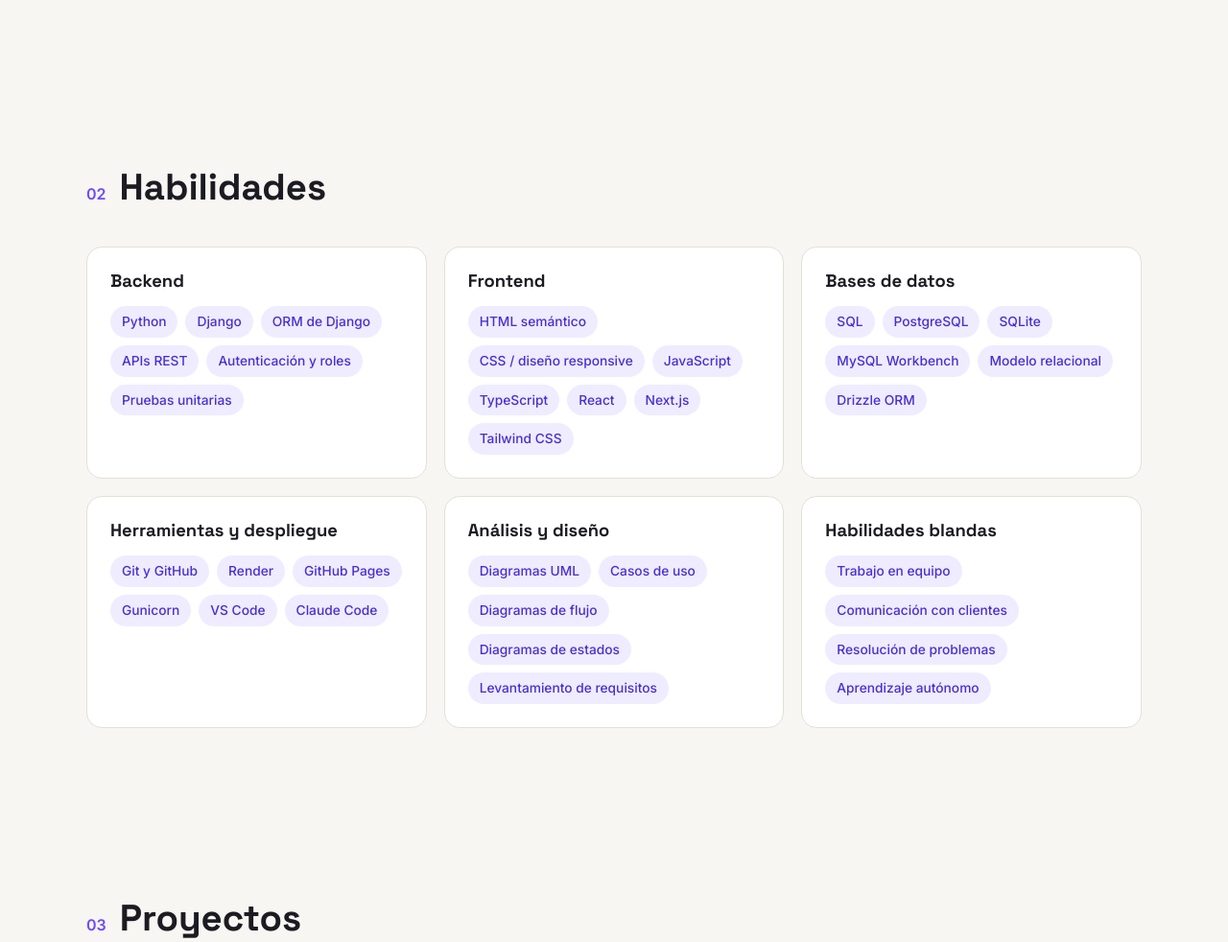
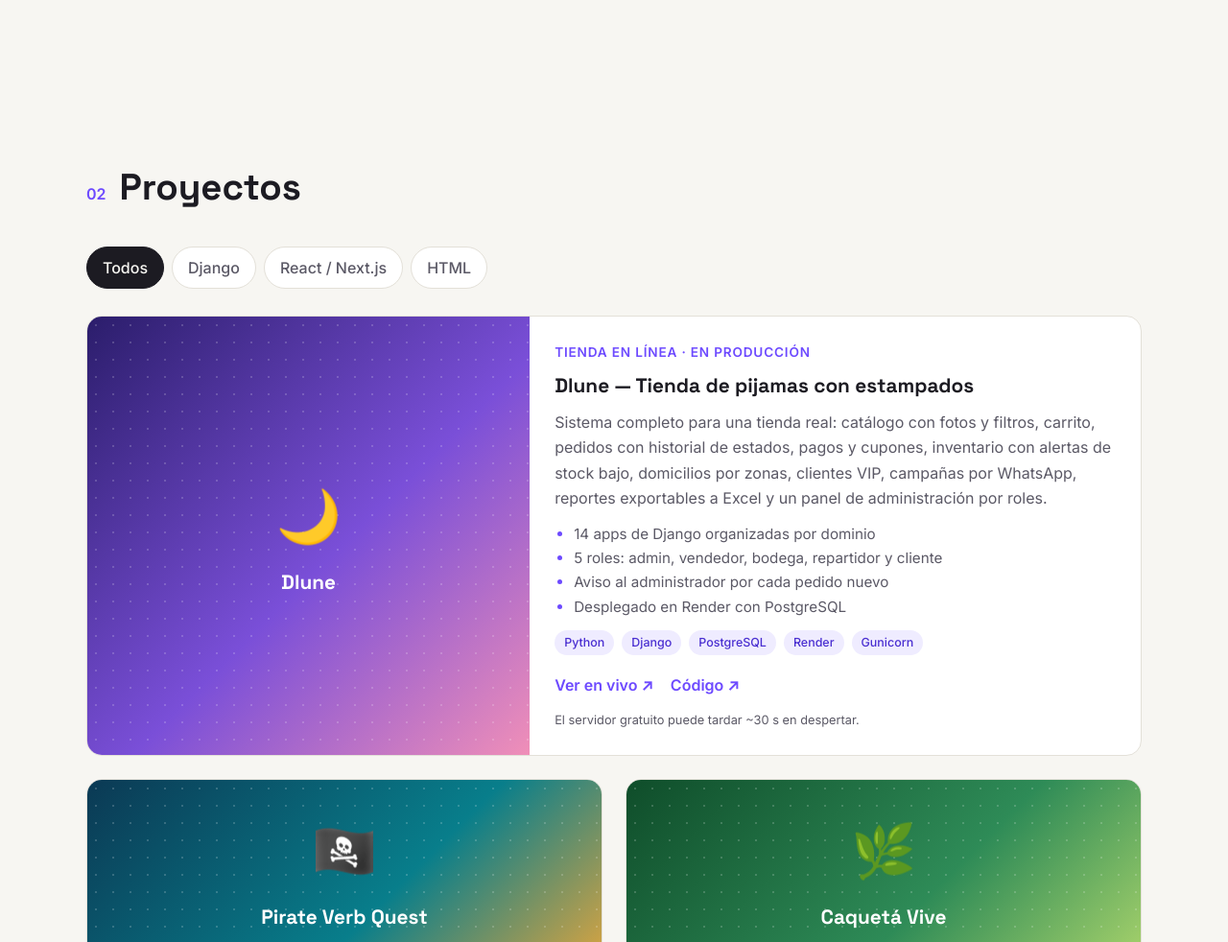
Before and after one commit to santiago203485-blip/me, a plain HTML site: page index.html in a window 1280 px wide. Shown: the part 1282-2264 px from the top of the page at 96% size. Drawn offline with Linux system fonts and the light colour scheme.

Commit message:
Quitar la sección de habilidades
Co-Authored-By: Claude Opus 5.5 <noreply@anthropic.com>

```diff
--- a/index.html
+++ b/index.html
@@ -4,9 +4,9 @@
   <meta charset="UTF-8">
   <meta name="viewport" content="width=device-width, initial-scale=1">
   <title>Santiago · Desarrollador web</title>
-  <meta name="description" content="Portafolio de Santiago: desarrollador web con Python, Django, JavaScript y Next.js. Proyectos, habilidades y contacto.">
+  <meta name="description" content="Portafolio de Santiago: desarrollador web con Python, Django, JavaScript y Next.js. Proyectos y contacto.">
   <meta property="og:title" content="Santiago · Desarrollador web">
-  <meta property="og:description" content="Proyectos, habilidades y contacto.">
+  <meta property="og:description" content="Proyectos y contacto.">
   <link rel="icon" href="favicon.svg" type="image/svg+xml">
   <link rel="preconnect" href="https://fonts.googleapis.com">
   <link rel="preconnect" href="https://fonts.gstatic.com" crossorigin>
@@ -28,7 +28,6 @@
       </button>
       <ul id="menu" class="menu">
         <li><a href="#sobre-mi">Sobre mí</a></li>
-        <li><a href="#habilidades">Habilidades</a></li>
         <li><a href="#proyectos">Proyectos</a></li>
         <li><a href="#contacto">Contacto</a></li>
         <li>
@@ -102,52 +101,9 @@
       </div>
     </section>
 
-    <!-- ============ HABILIDADES ============ -->
-    <section id="habilidades" class="seccion contenedor">
-      <h2 class="titulo-seccion"><span>02</span> Habilidades</h2>
-      <div class="skills-grid">
-        <article class="skill-grupo">
-          <h3>Backend</h3>
-          <ul class="chips">
-            <li>Python</li><li>Django</li><li>ORM de Django</li><li>APIs REST</li><li>Autenticación y roles</li><li>Pruebas unitarias</li>
-          </ul>
-        </article>
-        <article class="skill-grupo">
-          <h3>Frontend</h3>
-          <ul class="chips">
-            <li>HTML semántico</li><li>CSS / diseño responsive</li><li>JavaScript</li><li>TypeScript</li><li>React</li><li>Next.js</li><li>Tailwind CSS</li>
-          </ul>
-        </article>
-        <article class="skill-grupo">
-          <h3>Bases de datos</h3>
-          <ul class="chips">
-            <li>SQL</li><li>PostgreSQL</li><li>SQLite</li><li>MySQL Workbench</li><li>Modelo relacional</li><li>Drizzle ORM</li>
-          </ul>
-        </article>
-        <article class="skill-grupo">
-          <h3>Herramientas y despliegue</h3>
-          <ul class="chips">
-            <li>Git y GitHub</li><li>Render</li><li>GitHub Pages</li><li>Gunicorn</li><li>VS Code</li><li>Claude Code</li>
-          </ul>
-        </article>
-        <article class="skill-grupo">
-          <h3>Análisis y diseño</h3>
-          <ul class="chips">
-            <li>Diagramas UML</li><li>Casos de uso</li><li>Diagramas de flujo</li><li>Diagramas de estados</li><li>Levantamiento de requisitos</li>
-          </ul>
-        </article>
-        <article class="skill-grupo">
-          <h3>Habilidades blandas</h3>
-          <ul class="chips">
-            <li>Trabajo en equipo</li><li>Comunicación con clientes</li><li>Resolución de problemas</li><li>Aprendizaje autónomo</li>
-          </ul>
-        </article>
-      </div>
-    </section>
-
     <!-- ============ PROYECTOS ============ -->
     <section id="proyectos" class="seccion contenedor">
-      <h2 class="titulo-seccion"><span>03</span> Proyectos</h2>
+      <h2 class="titulo-seccion"><span>02</span> Proyectos</h2>
 
       <div class="filtros" role="group" aria-label="Filtrar proyectos">
         <button class="filtro activo" data-filtro="todos" aria-pressed="true">Todos</button>
@@ -241,7 +197,7 @@
     <!-- ============ CONTACTO ============ -->
     <section id="contacto" class="seccion contenedor">
       <div class="contacto-caja">
-        <h2 class="titulo-seccion"><span>04</span> Hablemos</h2>
+        <h2 class="titulo-seccion"><span>03</span> Hablemos</h2>
         <p>
           ¿Tienes un proyecto, una práctica o una vacante? Escríbeme y con gusto conversamos.
         </p>
--- a/script.js
+++ b/script.js
@@ -52,7 +52,7 @@ function contar(el) {
 }
 
 // ---------- Aparición al hacer scroll + sección activa ----------
-const elementos = document.querySelectorAll('.titulo-seccion, .sobre-grid, .skill-grupo, .proyecto, .contacto-caja');
+const elementos = document.querySelectorAll('.titulo-seccion, .sobre-grid, .proyecto, .contacto-caja');
 if ('IntersectionObserver' in window) {
   elementos.forEach(el => el.classList.add('aparecer'));
   const obs = new IntersectionObserver(entradas => {
--- a/styles.css
+++ b/styles.css
@@ -164,14 +164,6 @@ img, svg { max-width: 100%; }
 .dato-num, .dato-emoji { font-family: "Space Grotesk", sans-serif; font-size: 2.2rem; font-weight: 700; color: var(--acento); line-height: 1; }
 .datos li span:last-child { color: var(--texto-suave); font-size: .92rem; }
 
-/* ============ Habilidades ============ */
-.skills-grid { display: grid; grid-template-columns: repeat(3, 1fr); gap: 18px; }
-.skill-grupo {
-  background: var(--fondo-alt); border: 1px solid var(--borde); border-radius: var(--radio);
-  padding: 24px; transition: transform .25s, border-color .25s;
-}
-.skill-grupo:hover { transform: translateY(-4px); border-color: var(--acento); }
-.skill-grupo h3 { margin: 0 0 16px; font-size: 1.15rem; }
 .chips { list-style: none; margin: 0; padding: 0; display: flex; flex-wrap: wrap; gap: 8px; }
 .chips li {
   background: var(--chip); color: var(--chip-texto); padding: 5px 12px; border-radius: 999px;
@@ -261,7 +253,7 @@ img, svg { max-width: 100%; }
   .hero { grid-template-columns: 1fr; min-height: auto; padding-top: 40px; }
   .ventana { transform: none; }
   .sobre-grid { grid-template-columns: 1fr; }
-  .skills-grid { grid-template-columns: repeat(2, 1fr); }
+
   .proyectos-grid { grid-template-columns: 1fr; }
   .proyecto.destacado { flex-direction: column; }
   .proyecto.destacado .proyecto-portada { min-height: 190px; }
@@ -269,7 +261,7 @@ img, svg { max-width: 100%; }
 
 @media (max-width: 680px) {
   .seccion { padding-block: 64px; }
-  .skills-grid { grid-template-columns: 1fr; }
+
   .menu-btn {
     display: flex; flex-direction: column; justify-content: center; gap: 6px;
     width: 42px; height: 42px; border: 1px solid var(--borde); border-radius: 10px;
```
